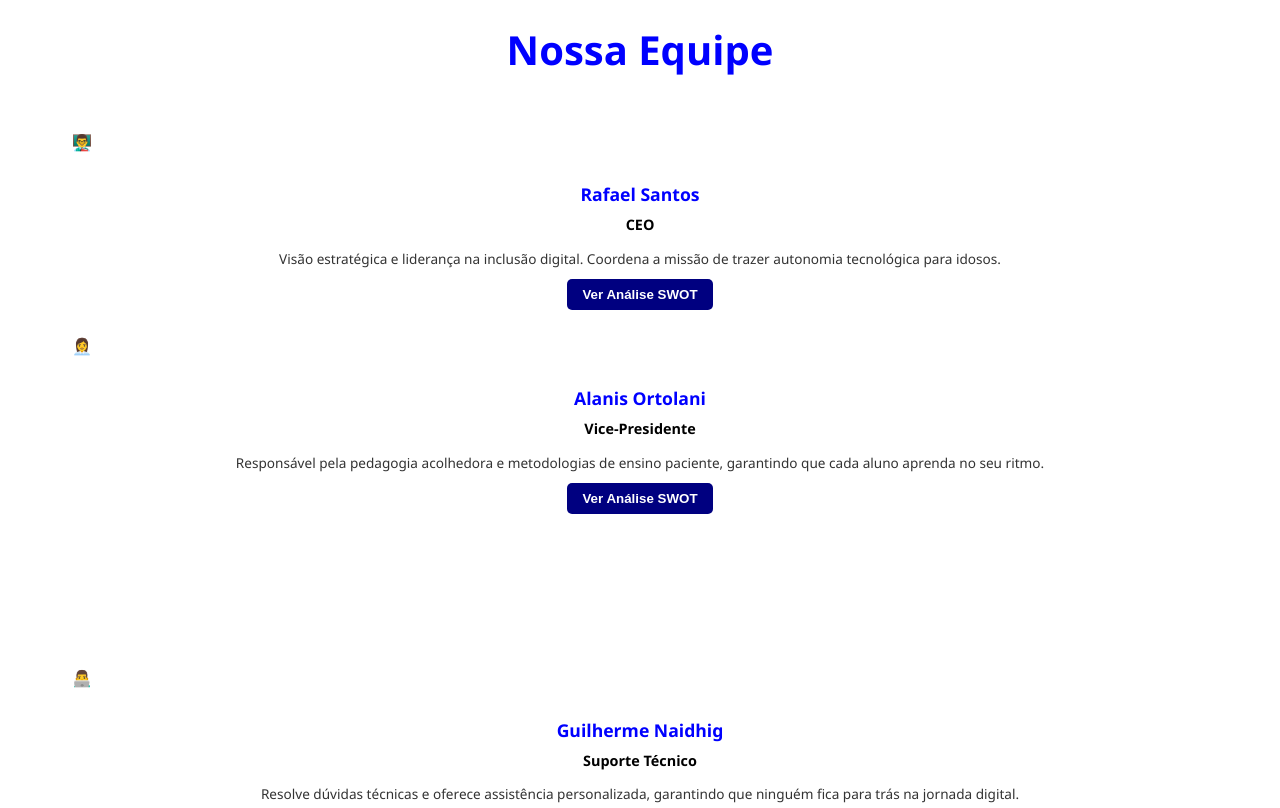
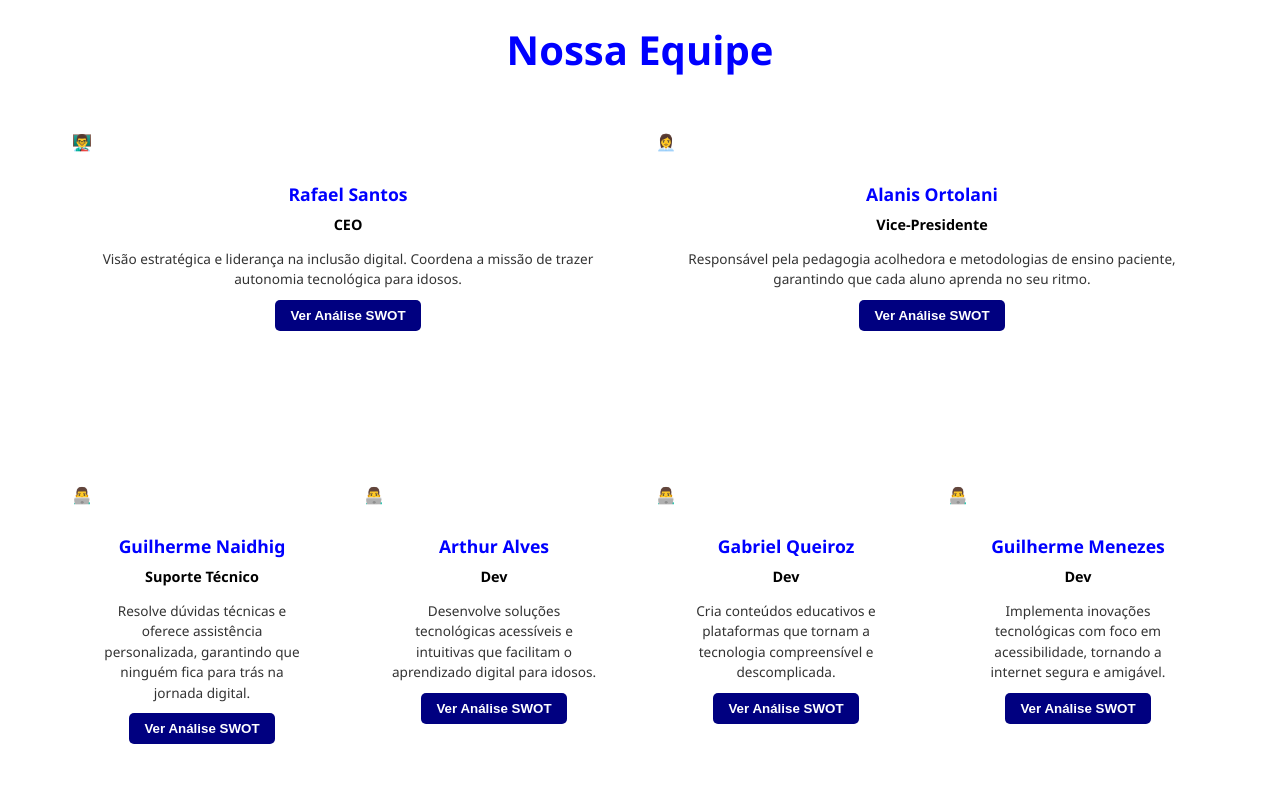
Before and after one commit to allyzitas/vonavega, a plain HTML site: page index.html in a window 1280 px wide. Shown: the part 2140-2948 px from the top of the page. Drawn offline with Linux system fonts and the light colour scheme.

Commit message:
mais ajustes no css

```diff
--- a/styles/style.css
+++ b/styles/style.css
@@ -410,6 +410,14 @@
         }
 
         /* Estilo para membros em destaque (full-width) — reduz o banner sobrando */
+        .team-grid {
+            display: grid;
+            grid-template-columns: repeat(auto-fit, minmax(200px, 1fr));
+            gap: 2rem;
+            align-items: start;
+        }
+
+
         .team-member.full {
             max-width: 1000px;
             margin-left: auto;
@@ -655,7 +663,6 @@
             .mvv-container,
             .services-grid {
                 grid-template-columns: 1fr;
-                align-items: start;
             }
         }
 
```
